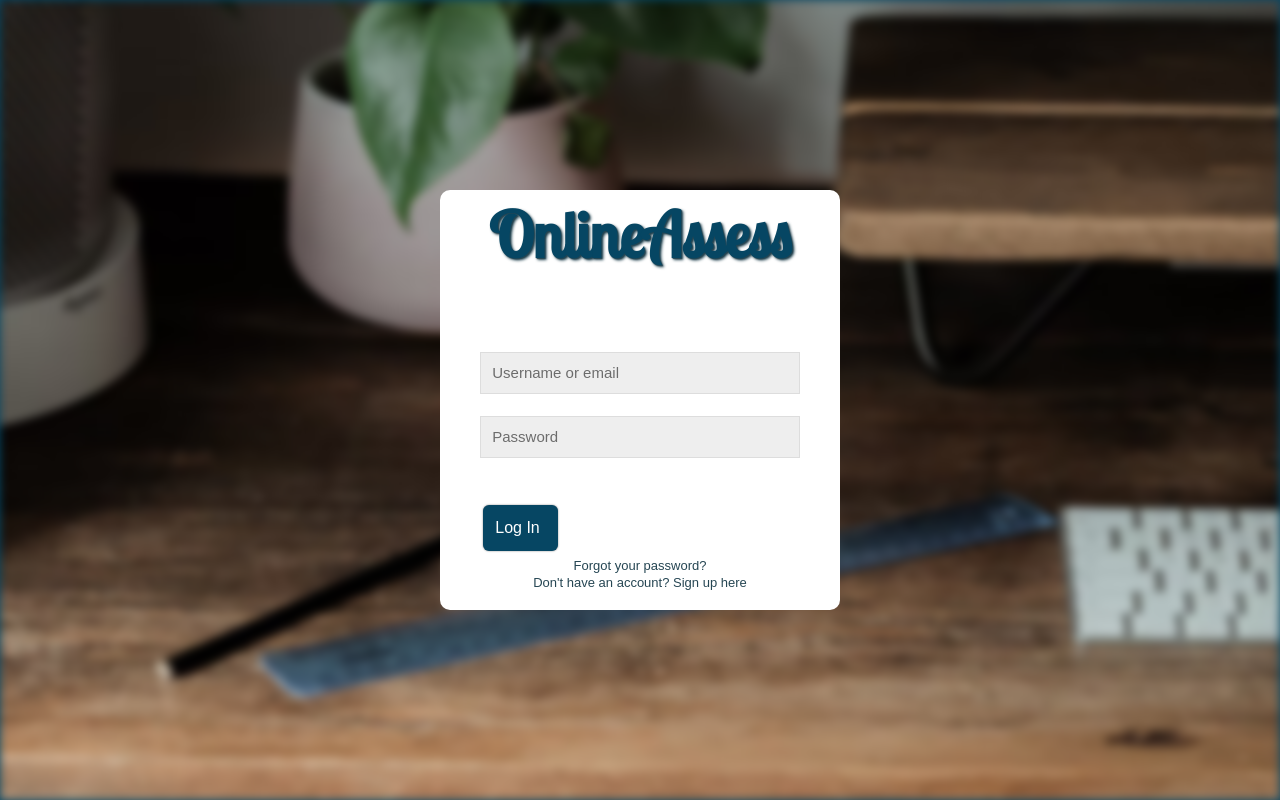
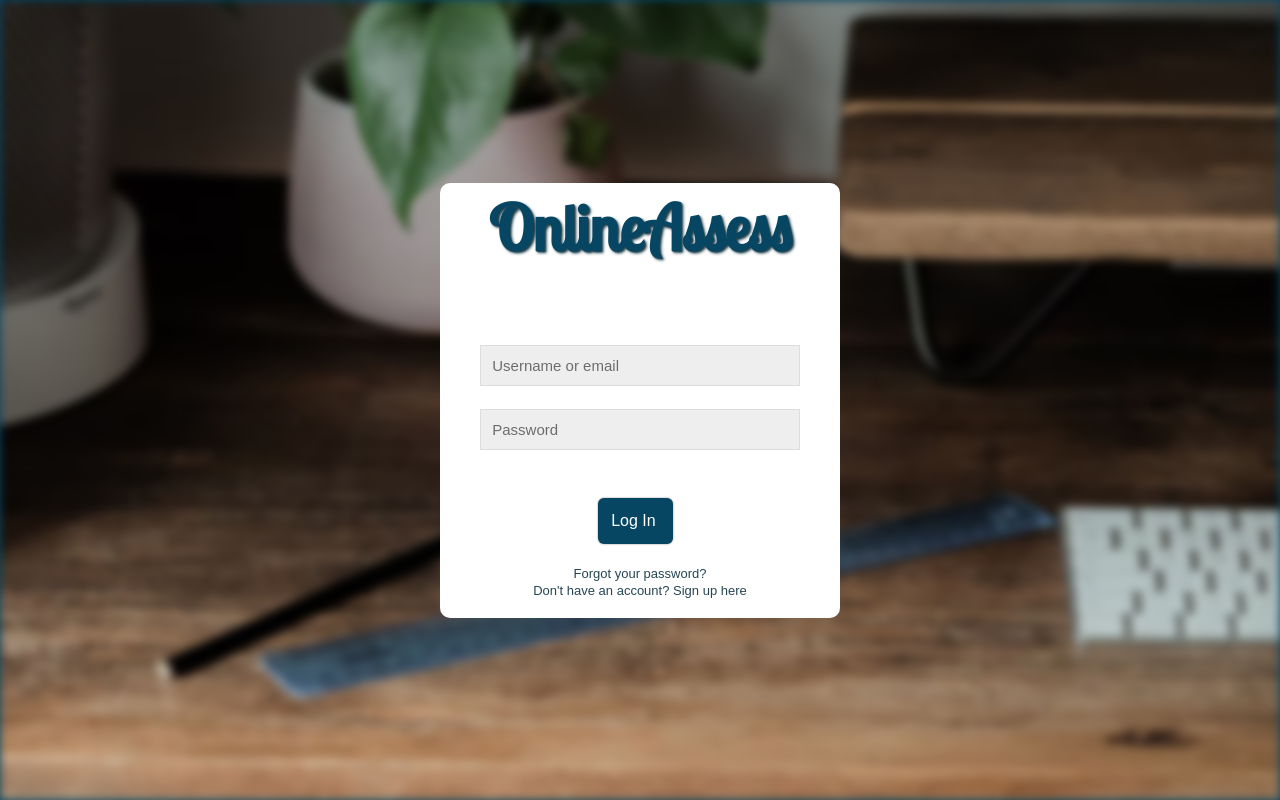
Before and after one commit to IGabrielIli/OnlineAssessment-Gr3, a React (Create React App) app in the folder FrontEnd/: page / in a window 1280 px wide. Built offline with nearby package versions, Linux system fonts and the light colour scheme.

Commit message:
Center login button

```diff
--- a/FrontEnd/src/index.css
+++ b/FrontEnd/src/index.css
@@ -508,8 +508,9 @@ hr{
     cursor: pointer;
     padding-left: 0;
     border-radius: 6px;
+    margin-left: 37%;
     margin-top: 25px;
-    margin-bottom: 5px;
+    margin-bottom: 20px;
 }
 
 .form__button:hover {
```
